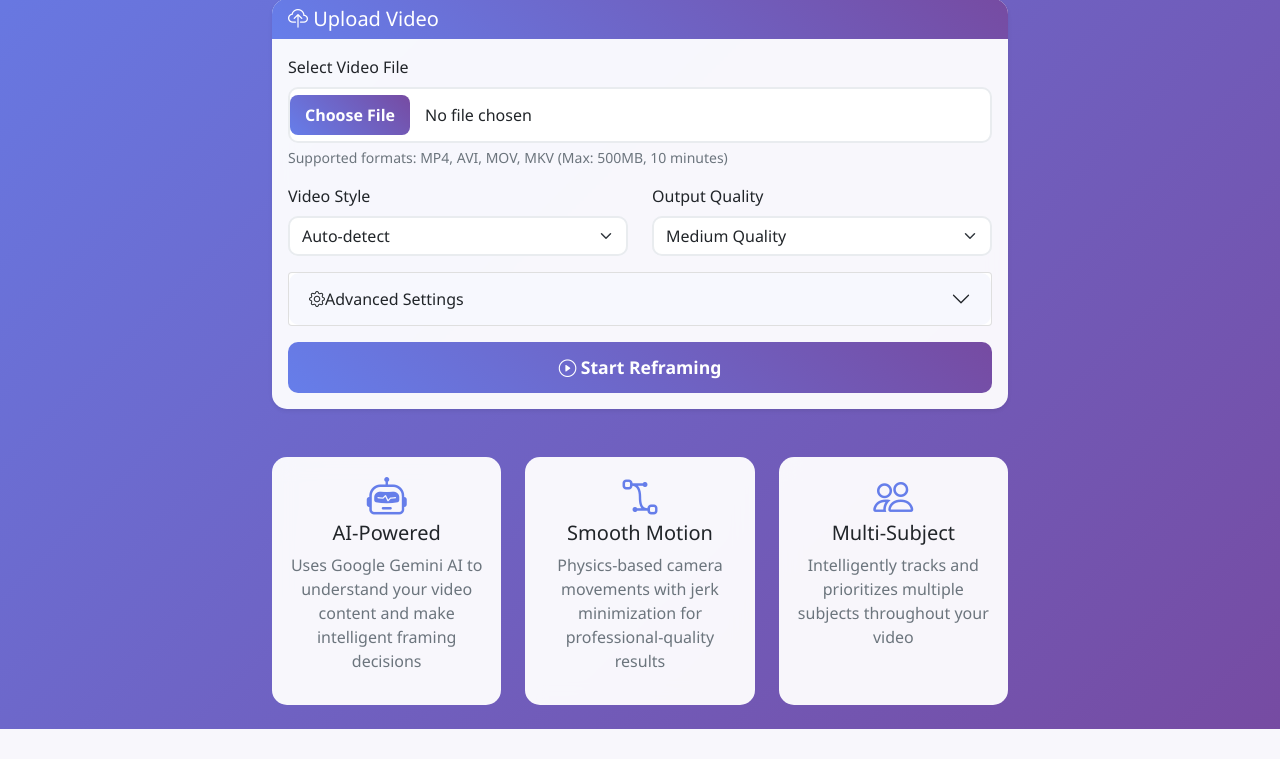
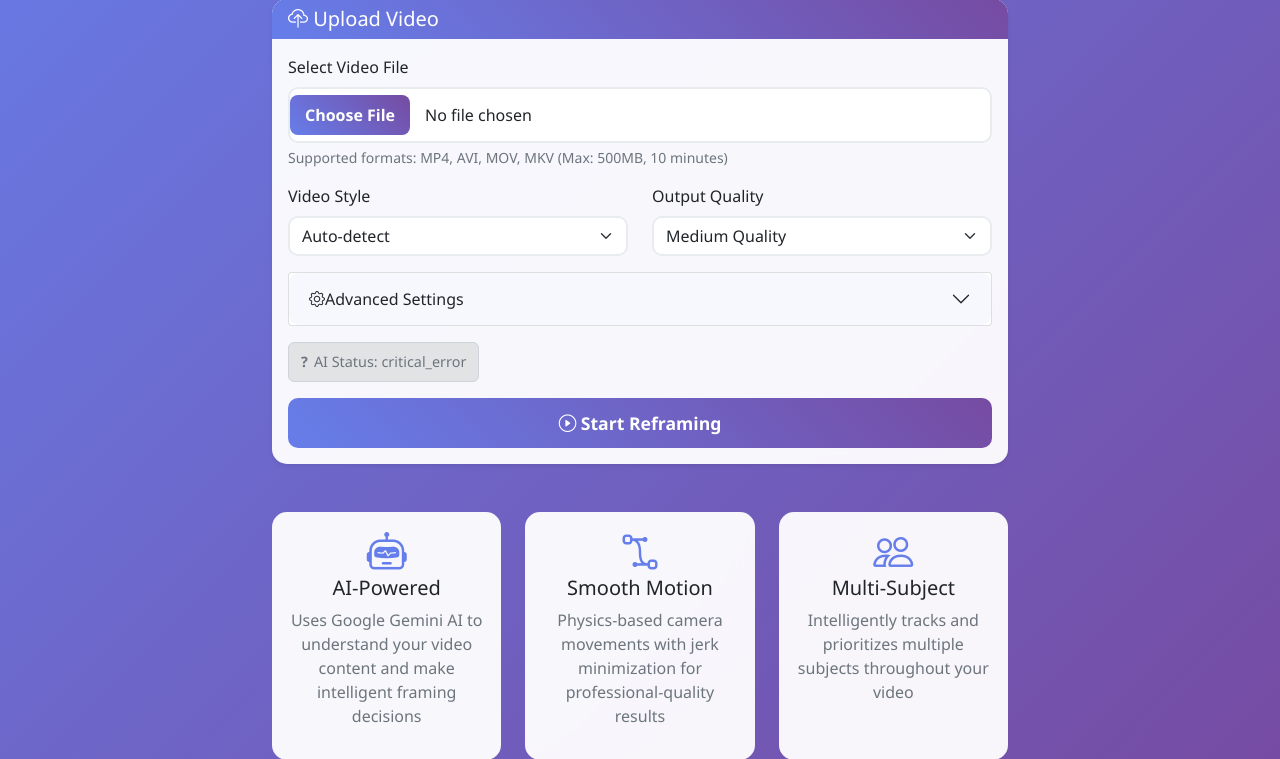
Before and after one commit to szabielski-c1/video-reframer, a FastAPI app: page / in a window 1280 px wide. Shown: the part 283-1042 px from the top of the page. Before the commit the page ends 1012 px from the top, so only its background shows below. Run offline with FastAPI, Linux system fonts and the light colour scheme; parts of the project's set-up code (start-up, migrations or seed data) failed here and were passed over; some libraries are stand-ins or nearby versions.

Commit message:
Optimize video processing performance and add health monitoring
Performance improvements:
- Add fast-fail mode after 5 consecutive Gemini API failures
- Reduce retry attempts from 3 to 2 and delay from 2s to 1s
- Reduce rate limiting from 1.0s to 0.5s between requests
- Remove basic center crop fallback - system either works or fails clearly
- Maintain 2 FPS frame analysis for music video content
- Add intelligent error categorization with user-friendly messages

Health monitoring system:
- Add Gemini AI health check endpoint with performance metrics
- Implement startup health checks for all services (S3, Gemini, FFmpeg)
- Add real-time AI status indicator in web UI with 30s refresh
- Add pre-processing AI validation to fail fast before wasting time
- Disable upload button when AI service is unavailable
- Enhanced error handling with specific HTTP status codes

Safety improvements:
- Disable all Gemini safety filters for video content analysis
- Add comprehensive error categorization for better user feedback
- Implement fast-fail mechanisms to avoid 20+ minute processing times

🤖 Generated with [Claude Code](https://claude.com/claude-code)

Co-Authored-By: Claude <noreply@anthropic.com>

```diff
--- a/app/api/routes.py
+++ b/app/api/routes.py
@@ -43,6 +43,38 @@ async def create_reframe_job(
     # Validate input URL
     if not await validate_input_url(request.input_url):
         raise HTTPException(status_code=400, detail="Invalid or inaccessible input URL")
+
+    # Pre-validate Gemini AI health before starting processing
+    try:
+        gemini_health = await processor.gemini.health_check()
+
+        if gemini_health["status"] == "model_not_found":
+            raise HTTPException(
+                status_code=503,
+                detail=f"AI service unavailable: {gemini_health.get('error', 'Model not found')}"
+            )
+        elif gemini_health["status"] == "connection_failed":
+            raise HTTPException(
+                status_code=503,
+                detail="AI service connection failed. Please try again later."
+            )
+        elif gemini_health["status"] == "quota_exceeded":
+            raise HTTPException(
+                status_code=429,
+                detail="AI service quota exceeded. Please try again later."
+            )
+        elif gemini_health["status"] not in ["healthy", "degraded"]:
+            logger.warning(f"Gemini health check returned: {gemini_health}")
+            # Allow processing to continue for other statuses but log warning
+
+    except HTTPException:
+        raise  # Re-raise HTTP exceptions
+    except Exception as e:
+        logger.error(f"Gemini health check failed: {e}")
+        raise HTTPException(
+            status_code=503,
+            detail="AI service health check failed. Please try again later."
+        )
 
     # Initialize job in Redis
     job_data = {
@@ -287,8 +319,32 @@ async def websocket_endpoint(websocket: WebSocket, job_id: str):
             pass
         await websocket.close()
 
+@router.get("/health/gemini")
+async def gemini_health_check(processor=Depends(get_video_processor)):
+    """Check Gemini AI service health"""
+
+    try:
+        health_result = await processor.gemini.health_check()
+
+        # Set HTTP status code based on health
+        status_code = 200
+        if health_result['status'] in ['connection_failed', 'model_not_found']:
+            status_code = 503  # Service Unavailable
+        elif health_result['status'] in ['degraded', 'quota_exceeded', 'safety_blocked']:
+            status_code = 200  # OK but with warnings
+
+        return health_result
+    except Exception as e:
+        return {
+            'status': 'critical_error',
+            'error': str(e),
+            'response_time_ms': 0,
+            'model': settings.GEMINI_MODEL,
+            'last_checked': None
+        }
+
 @router.get("/health")
-async def health_check():
+async def health_check(processor=Depends(get_video_processor)):
     """Health check endpoint"""
 
     health_status = {
@@ -314,6 +370,26 @@ async def health_check():
         health_status["s3"] = "connected"
     except Exception as e:
         health_status["s3"] = f"error: {str(e)}"
+        health_status["status"] = "degraded"
+
+    # Check Gemini AI health
+    try:
+        gemini_health = await processor.gemini.health_check()
+        health_status["gemini"] = {
+            "status": gemini_health["status"],
+            "model": gemini_health["model"],
+            "response_time_ms": gemini_health["response_time_ms"]
+        }
+
+        # Update overall status if Gemini is unhealthy
+        if gemini_health["status"] in ["connection_failed", "model_not_found"]:
+            health_status["status"] = "unhealthy"
+        elif gemini_health["status"] in ["degraded", "quota_exceeded", "safety_blocked"]:
+            if health_status["status"] == "healthy":
+                health_status["status"] = "degraded"
+
+    except Exception as e:
+        health_status["gemini"] = f"error: {str(e)}"
         health_status["status"] = "degraded"
 
     return health_status
--- a/app/config.py
+++ b/app/config.py
@@ -27,7 +27,7 @@ class Settings(BaseSettings):
 
     # Performance
     MAX_WORKERS: int = 4
-    FRAME_ANALYSIS_FPS: float = 2.0  # Analyze 2 frames per second
+    FRAME_ANALYSIS_FPS: float = 2.0  # Analyze 2 frames per second for music videos
     OUTPUT_VIDEO_QUALITY: str = "high"  # high, medium, fast
 
     # Railway specific
--- a/app/main.py
+++ b/app/main.py
@@ -15,6 +15,51 @@ logger = logging.getLogger(__name__)
 redis_client = None
 video_processor = None
 
+async def perform_startup_health_checks(video_processor):
+    """Perform comprehensive health checks on startup"""
+
+    logger.info("Performing startup health checks...")
+
+    # Check S3 connectivity
+    try:
+        from app.services.s3_service import S3Service
+        s3 = S3Service()
+        await s3.list_files(prefix="health-check", bucket=settings.S3_BUCKET)
+        logger.info("✓ S3 connection: OK")
+    except Exception as e:
+        logger.warning(f"⚠ S3 connection: {e}")
+
+    # Check Gemini AI service
+    try:
+        health_result = await video_processor.gemini.health_check()
+
+        if health_result['status'] == 'healthy':
+            logger.info(f"✓ Gemini AI: {health_result['status']} ({health_result['response_time_ms']}ms)")
+        elif health_result['status'] in ['degraded', 'safety_blocked']:
+            logger.warning(f"⚠ Gemini AI: {health_result['status']} ({health_result['response_time_ms']}ms)")
+        else:
+            logger.error(f"✗ Gemini AI: {health_result['status']} - {health_result.get('error', 'Unknown error')}")
+
+    except Exception as e:
+        logger.error(f"✗ Gemini AI health check failed: {e}")
+
+    # Check FFmpeg availability
+    try:
+        import subprocess
+        result = subprocess.run(['ffmpeg', '-version'], capture_output=True, text=True, timeout=5)
+        if result.returncode == 0:
+            logger.info("✓ FFmpeg: Available")
+        else:
+            logger.warning("⚠ FFmpeg: Command failed")
+    except subprocess.TimeoutExpired:
+        logger.warning("⚠ FFmpeg: Timeout")
+    except FileNotFoundError:
+        logger.error("✗ FFmpeg: Not found in PATH")
+    except Exception as e:
+        logger.warning(f"⚠ FFmpeg check failed: {e}")
+
+    logger.info("Startup health checks completed")
+
 @asynccontextmanager
 async def lifespan(app: FastAPI):
     # Startup
@@ -29,6 +74,9 @@ async def lifespan(app: FastAPI):
         from app.core.video_processor import VideoProcessor
         video_processor = VideoProcessor(redis_client)
         logger.info("Video processor initialized")
+
+        # Perform startup health checks
+        await perform_startup_health_checks(video_processor)
 
     except Exception as e:
         logger.error(f"Startup error: {e}")
--- a/app/static/css/style.css
+++ b/app/static/css/style.css
@@ -227,3 +227,68 @@ video {
 .bg-success {
     background: linear-gradient(45deg, #28a745, #20c997) !important;
 }
+
+/* AI Status Indicator */
+.ai-status {
+    padding: 8px 12px;
+    border-radius: 6px;
+    font-size: 0.9em;
+    font-weight: 500;
+    display: inline-flex;
+    align-items: center;
+    gap: 6px;
+    transition: all 0.3s ease;
+    border: 1px solid transparent;
+}
+
+.ai-status i {
+    font-size: 1em;
+}
+
+.ai-status.status-healthy {
+    background-color: #d4edda;
+    color: #155724;
+    border-color: #c3e6cb;
+}
+
+.ai-status.status-healthy::before {
+    content: "✓";
+    color: #28a745;
+    font-weight: bold;
+}
+
+.ai-status.status-warning {
+    background-color: #fff3cd;
+    color: #856404;
+    border-color: #ffeaa7;
+}
+
+.ai-status.status-warning::before {
+    content: "⚠";
+    color: #ffc107;
+    font-weight: bold;
+}
+
+.ai-status.status-error {
+    background-color: #f8d7da;
+    color: #721c24;
+    border-color: #f5c6cb;
+}
+
+.ai-status.status-error::before {
+    content: "✗";
+    color: #dc3545;
+    font-weight: bold;
+}
+
+.ai-status.status-unknown {
+    background-color: #e2e3e5;
+    color: #6c757d;
+    border-color: #ced4da;
+}
+
+.ai-status.status-unknown::before {
+    content: "?";
+    color: #6c757d;
+    font-weight: bold;
+}
--- a/app/static/js/app.js
+++ b/app/static/js/app.js
@@ -5,9 +5,11 @@ class VideoReframer {
         this.currentJobId = null;
         this.websocket = null;
         this.uploadedVideoUrl = null;
+        this.healthCheckInterval = null;
 
         this.initializeEventListeners();
         this.setupDragAndDrop();
+        this.startHealthMonitoring();
     }
 
     initializeEventListeners() {
@@ -359,6 +361,88 @@ class VideoReframer {
             document.getElementById(id).classList.add('d-none');
         });
     }
+
+    // Health monitoring methods
+    startHealthMonitoring() {
+        // Check immediately
+        this.checkGeminiHealth();
+
+        // Then check every 30 seconds
+        this.healthCheckInterval = setInterval(() => {
+            this.checkGeminiHealth();
+        }, 30000);
+    }
+
+    async checkGeminiHealth() {
+        try {
+            const response = await fetch('/api/v1/health/gemini');
+            const health = await response.json();
+
+            this.updateHealthStatus(health);
+        } catch (error) {
+            console.error('Health check failed:', error);
+            this.updateHealthStatus({
+                status: 'connection_failed',
+                error: 'Failed to check AI status',
+                response_time_ms: 0
+            });
+        }
+    }
+
+    updateHealthStatus(health) {
+        const statusElement = document.getElementById('ai-status');
+        const uploadButton = document.getElementById('process-btn');
+
+        if (!statusElement) return;
+
+        // Clear existing classes
+        statusElement.className = 'ai-status';
+
+        let statusText = '';
+        let allowUploads = true;
+
+        switch (health.status) {
+            case 'healthy':
+                statusElement.classList.add('status-healthy');
+                statusText = `AI Ready (${health.response_time_ms}ms)`;
+                break;
+
+            case 'degraded':
+                statusElement.classList.add('status-warning');
+                statusText = `AI Degraded (${health.response_time_ms}ms)`;
+                break;
+
+            case 'model_not_found':
+                statusElement.classList.add('status-error');
+                statusText = 'AI Model Not Found';
+                allowUploads = false;
+                break;
+
+            case 'connection_failed':
+                statusElement.classList.add('status-error');
+                statusText = 'AI Connection Failed';
+                allowUploads = false;
+                break;
+
+            case 'quota_exceeded':
+                statusElement.classList.add('status-warning');
+                statusText = 'AI Quota Exceeded';
+                allowUploads = false;
+                break;
+
+            default:
+                statusElement.classList.add('status-unknown');
+                statusText = `AI Status: ${health.status}`;
+        }
+
+        statusElement.textContent = statusText;
+
+        // Enable/disable upload based on AI status
+        if (uploadButton) {
+            uploadButton.disabled = !allowUploads;
+            uploadButton.title = allowUploads ? '' : 'AI service unavailable';
+        }
+    }
 }
 
 // Initialize the application when DOM is loaded
--- a/app/templates/index.html
+++ b/app/templates/index.html
@@ -98,6 +98,13 @@
                                             </div>
                                         </div>
                                     </div>
+                                </div>
+                            </div>
+
+                            <!-- AI Status Indicator -->
+                            <div class="d-flex justify-content-between align-items-center mb-3">
+                                <div class="ai-status" id="ai-status">
+                                    <i class="bi bi-hourglass"></i> Checking AI Status...
                                 </div>
                             </div>
 
```
Also changed, not shown: app/core/video_processor.py (+53 -3 lines), app/services/gemini_service.py (+107 -5 lines).
